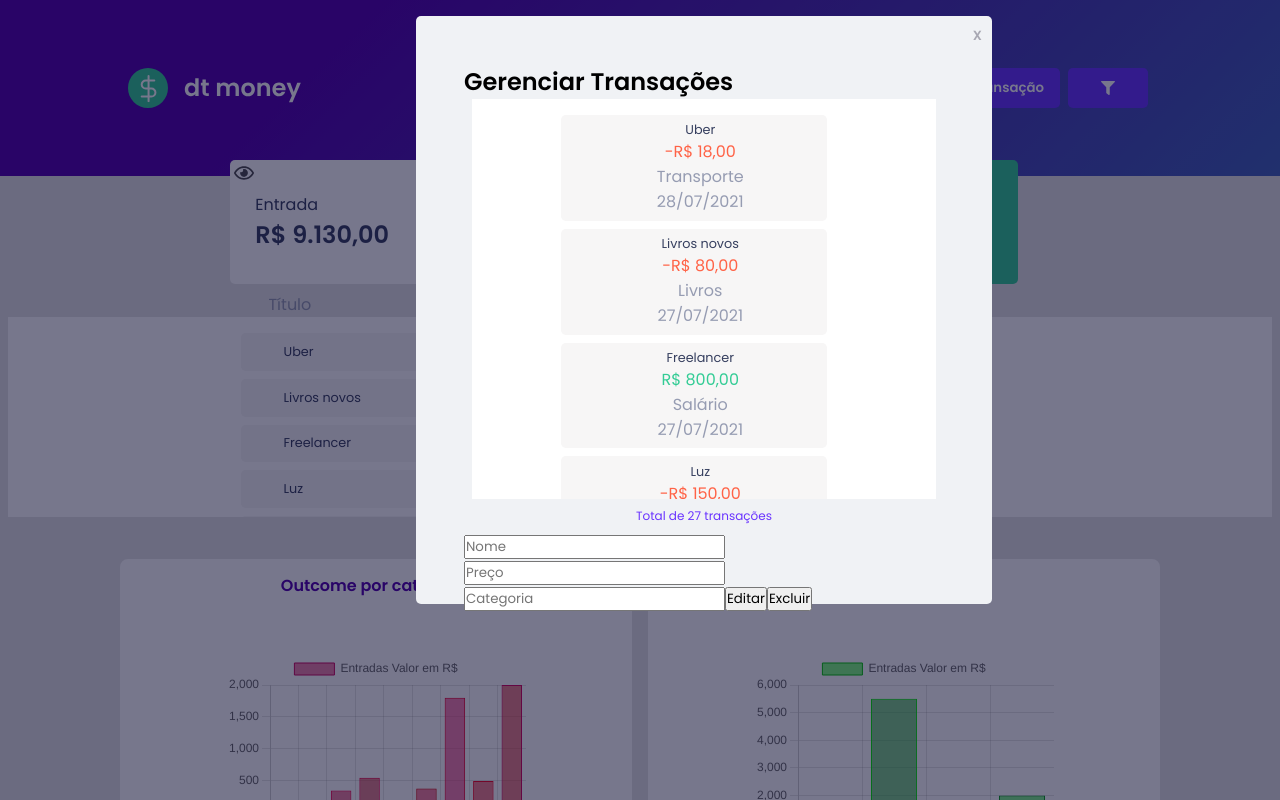
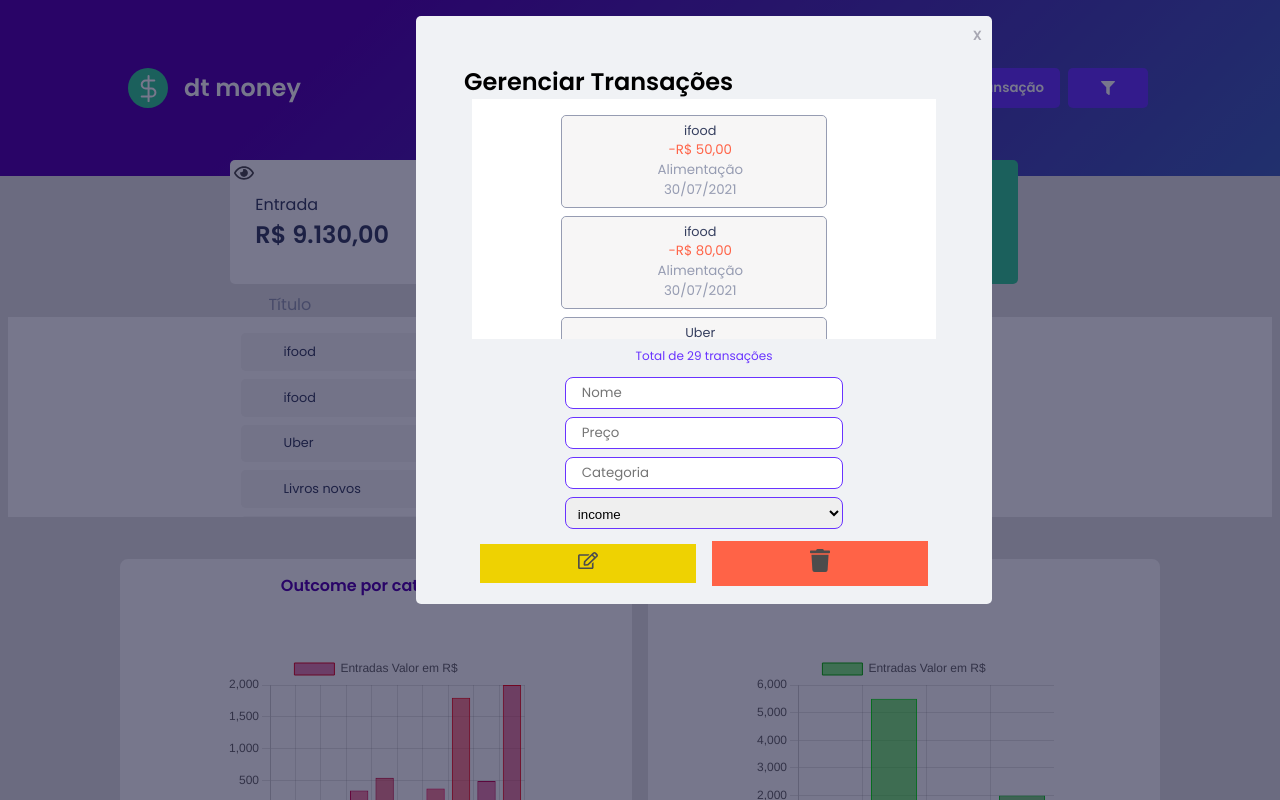
Before and after one commit to kleberMRocha/Dt-money, a React (Create React App) app: page / in a window 1280 px wide. Both pictures are taken after a click on the button "Gerenciar Transações". Shown: the top 800 px of the page. Built offline with nearby package versions, Linux system fonts and the light colour scheme; data requests are answered from the project's data file; what react-animations would draw is missing.

Commit message:
WIP feature editar / deletar

```diff
--- a/db.json
+++ b/db.json
@@ -269,6 +269,26 @@
         "data": "Tue Jul 27 2021 22:06:22 GMT-0300 (Brasilia Standard Time)"
       },
       "id": 27
+    },
+    {
+      "transaction": {
+        "nome": "ifood",
+        "preco": "-80",
+        "tipo": "outcome",
+        "categoria": "Alimentação",
+        "data": "Thu Jul 29 2021 21:03:33 GMT-0300 (Brasilia Standard Time)"
+      },
+      "id": 28
+    },
+    {
+      "transaction": {
+        "nome": "ifood",
+        "preco": "-50",
+        "tipo": "outcome",
+        "categoria": "Alimentação",
+        "data": "Thu Jul 29 2021 21:03:33 GMT-0300 (Brasilia Standard Time)"
+      },
+      "id": 29
     }
   ]
 }
--- a/src/components/Header/filters/filters.tsx
+++ b/src/components/Header/filters/filters.tsx
@@ -122,7 +122,7 @@ export const Filters: React.FC<IFilter> = ({
         (item: string, index: number) => categorias.indexOf(item) === index
       );
 
-      setCategorias(uniqueArray);
+      setCategorias(uniqueArray.sort());
     });
   }, []);
 
--- a/src/components/Table/index.tsx
+++ b/src/components/Table/index.tsx
@@ -9,13 +9,18 @@ interface ITransactionsList {
 }
 interface ITable {
   transaction: ITransactionsList[];
-  hidenHeader?: boolean;
+  hiddenHeader?: boolean;
+  handleUpdateCurrent?: (transaction: ITransactions, id?: number) => void;
 }
 
-export const Table: React.FC<ITable> = ({ transaction, hidenHeader }) => {
+export const Table: React.FC<ITable> = ({
+  transaction,
+  hiddenHeader,
+  handleUpdateCurrent,
+}) => {
   return (
     <>
-      {!hidenHeader && (
+      {!hiddenHeader && (
         <Container>
           <div className="table-head">
             <div>Título</div>
@@ -29,13 +34,31 @@ export const Table: React.FC<ITable> = ({ transaction, hidenHeader }) => {
       <Main>
         {transaction.map((tableIten) => {
           return (
-            <Container type={tableIten.transaction.tipo} key={tableIten.id}>
+            <Container
+              onClick={() =>
+                handleUpdateCurrent &&
+                handleUpdateCurrent(tableIten.transaction, tableIten.id)
+              }
+              type={tableIten.transaction.tipo}
+              key={tableIten.id}
+            >
+              {hiddenHeader ? (
+                <button>
                   <div className="table-item">
                     <div>{tableIten.transaction.nome}</div>
                     <div>{getFomat('money', tableIten.transaction.preco)}</div>
                     <div>{tableIten.transaction.categoria}</div>
                     <div>{getFomat('date', tableIten.transaction.data)}</div>
                   </div>
+                </button>
+              ) : (
+                <div className="table-item">
+                  <div>{tableIten.transaction.nome}</div>
+                  <div>{getFomat('money', tableIten.transaction.preco)}</div>
+                  <div>{tableIten.transaction.categoria}</div>
+                  <div>{getFomat('date', tableIten.transaction.data)}</div>
+                </div>
+              )}
             </Container>
           );
         })}
--- a/src/components/Table/style.ts
+++ b/src/components/Table/style.ts
@@ -18,6 +18,11 @@ export const Container = styled.div<IItem>`
   padding: 0 18%;
   height: 100%;
   margin-top: 0.5rem;
+  button {
+    width: 100%;
+    border: 1px solid var(--text);
+    border-radius: 5px;
+  }
   &:hover {
     filter: brightness(95%);
   }
--- a/src/components/modal/index.tsx
+++ b/src/components/modal/index.tsx
@@ -6,6 +6,8 @@ import { Form, BtnContainer, Header, TableContainer } from './style';
 import { Request, ITransactions } from '../../services/requests';
 import income from '../../assets/assets/income.svg';
 import outcome from '../../assets/assets/outcome.svg';
+import excluir from '../../assets/assets/trash-solid.svg';
+import editar from '../../assets/assets/edit-regular.svg';
 import { ITransactionsList } from '../../pages/Dashboard';
 import { Table } from '../../components/Table';
 interface IModal {
@@ -193,6 +195,31 @@ export const ModalTdMoneyEditar: React.FC<IModal> = ({
     categoria: false,
   });
 
+  const [currentTransactionSelected, setCurrent] = useState<ITransactions>({
+    nome: '',
+    preco: '',
+    tipo: 'income',
+    categoria: '',
+    data: String(new Date()),
+  });
+  const [currentId, setCurrentId] = useState<null | number>(null);
+
+  const handleUpdateCurrent = (transaction: ITransactions, id?: number) => {
+    setCurrentId(id as number | null);
+    const clone = JSON.parse(JSON.stringify(transaction));
+    setCurrent(clone);
+  };
+
+  const handleUpdateInputEdit = (
+    transaction: ITransactions,
+    field: string,
+    value: string
+  ) => {
+    const clone = JSON.parse(JSON.stringify(transaction));
+    clone[field] = value;
+    setCurrent(clone);
+  };
+
   const handleUpdateDatas = useCallback(
     (value: string, field: 'nome' | 'preco' | 'tipo' | 'categoria') => {
       let stateClone = JSON.parse(JSON.stringify(formData));
@@ -246,6 +273,13 @@ export const ModalTdMoneyEditar: React.FC<IModal> = ({
   };
 
   const handleClose = async () => {
+    setCurrent({
+      nome: '',
+      preco: '',
+      tipo: 'income',
+      categoria: '',
+      data: String(new Date()),
+    });
     handleOpenModal(false);
     setIsErrored({ nome: false, preco: false, categoria: false });
     setData({
@@ -276,13 +310,69 @@ export const ModalTdMoneyEditar: React.FC<IModal> = ({
       </Header>
       <h2> Gerenciar Transações </h2>
       <TableContainer>
-        <Table transaction={transactions} hidenHeader />
+        <Table
+          transaction={transactions}
+          handleUpdateCurrent={handleUpdateCurrent}
+          hiddenHeader
+        />
         <div className="formContainer">
-          <input type="text" placeholder="Nome" />
-          <input type="text" placeholder="Preço" />
-          <input type="text" placeholder="Categoria" />
-          <button>Editar</button>
-          <button>Excluir</button>
+          <input
+            type="text"
+            placeholder="Nome"
+            value={currentTransactionSelected.nome}
+            onChange={(e) => {
+              handleUpdateInputEdit(
+                currentTransactionSelected,
+                'nome',
+                e.target.value
+              );
+            }}
+          />
+          <input
+            type="text"
+            placeholder="Preço"
+            value={currentTransactionSelected.preco}
+            onChange={(e) => {
+              handleUpdateInputEdit(
+                currentTransactionSelected,
+                'preco',
+                e.target.value
+              );
+            }}
+          />
+          <input
+            type="text"
+            placeholder="Categoria"
+            value={currentTransactionSelected.categoria}
+            onChange={(e) => {
+              handleUpdateInputEdit(
+                currentTransactionSelected,
+                'categoria',
+                e.target.value
+              );
+            }}
+          />
+          <select
+            onChange={(e) => {
+              handleUpdateInputEdit(
+                currentTransactionSelected,
+                'tipo',
+                e.target.value
+              );
+            }}
+            value={currentTransactionSelected.tipo}
+          >
+            <option value={'outcome'}>outcome</option>
+            <option value={'income'}>income</option>
+          </select>
+          <div>
+            <button>
+              <img src={editar} alt="Editar" />
+            </button>
+            <button>
+              <img src={excluir} alt="excluir" />
+            </button>
+          </div>
         </div>
       </TableContainer>
     </Modal>
--- a/src/components/modal/style.ts
+++ b/src/components/modal/style.ts
@@ -87,8 +87,62 @@ export const Form = styled.form<IError>`
 
 export const TableContainer = styled.div`
   main {
-    min-height: 400px;
+    min-height: 240px;
   }
+  .formContainer {
+    position: relative;
+    width: 100%;
+    padding: 0 8px;
+    display: flex;
+    flex-wrap: wrap;
+    align-items: center;
+    justify-content: center;
+
+    input,
+    select {
+      border-radius: 8px;
+      padding: 8px;
+      height: 32px;
+      border: 1px solid #6933ff;
+      margin: 4px;
+      &::placeholder {
+        padding: 8px;
+      }
+      width: 60%;
+    }
+    div {
+      display: flex;
+      justify-content: center;
+      align-items: center;
+      margin: auto;
+      height: 50%;
+      width: 100%;
+      button {
+        width: 100%;
+        margin: 8px;
+        padding: 8px;
+        &:hover {
+          filter: brightness(0.9);
+        }
+        img {
+          max-width: 50px;
+          filter: invert(0.3);
+        }
+        :nth-child(1) {
+          border: none;
+          background-color: #eed202;
+        }
+        :nth-child(2) {
+          border: none;
+          background-color: tomato;
+        }
+        img {
+          width: 20px;
+        }
+      }
+    }
+  }
+
   [type='outcome'],
   [type='income'] {
     .table-item {
@@ -100,4 +154,20 @@ export const TableContainer = styled.div`
       }
     }
   }
+
+  @media (max-width: 800px) {
+    .formContainer {
+      div {
+        bottom: -280px;
+        display: flex;
+        width: 100%;
+        justify-content: center;
+        align-items: center;
+      }
+      input,
+      select {
+        width: 100%;
+      }
+    }
+  }
 `;
```
Lines whose indentation alone changed are shown as unchanged.
